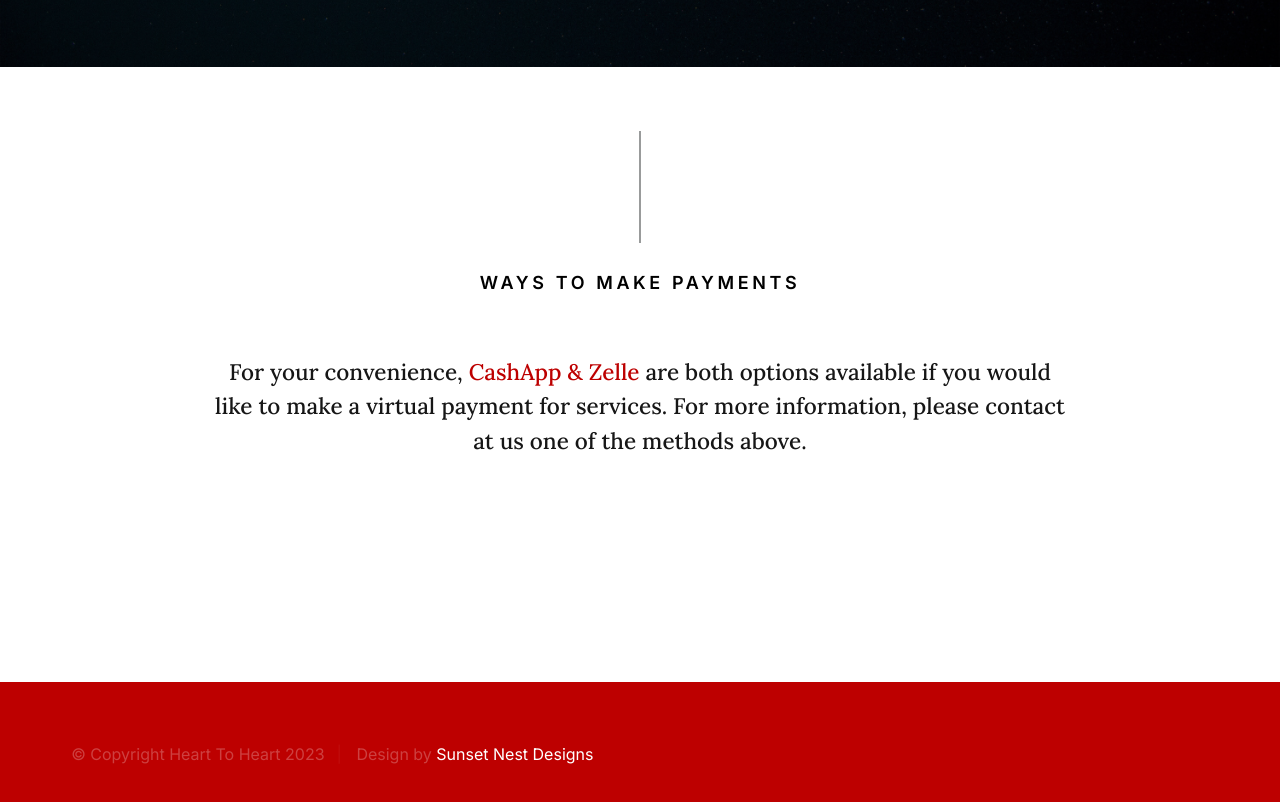
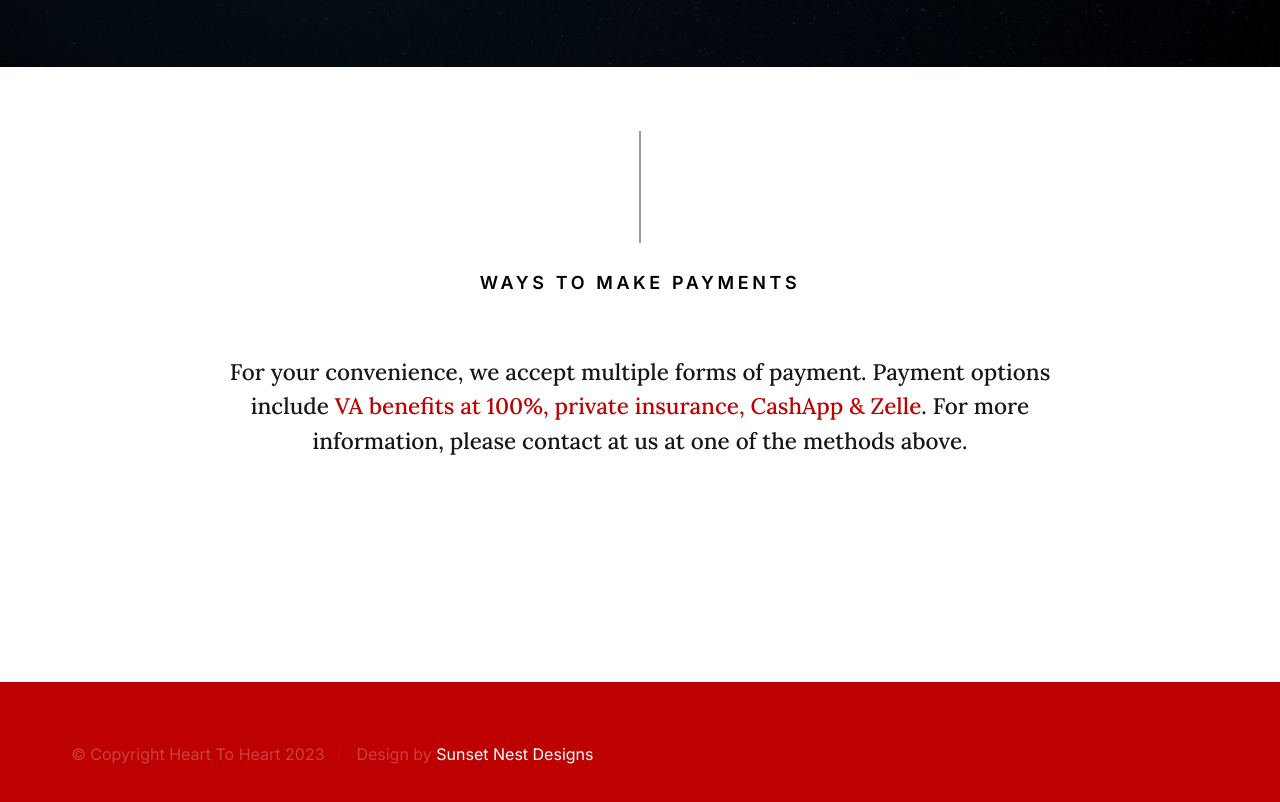
Before and after one commit to Dazjanae/hearttoheart, a plain HTML site: page index.html in a window 1280 px wide. Shown: the part 3153-3955 px from the top of the page. Drawn offline with Linux system fonts and the light colour scheme.

Commit message:
Update index.html

```diff
--- a/index.html
+++ b/index.html
@@ -233,7 +233,7 @@
                     <div class="column lg-12">
                         <h2 class="text-pretitle" data-animate-el>Ways To Make Payments</h2>
                         <p class="s-about__desc" data-animate-el>
-                            For your convenience, <span>CashApp & Zelle</span> are both options available if you would like to make a virtual payment for services. For more information, please contact at us one of the methods above.
+                            For your convenience, we accept multiple forms of payment. Payment options include <span>VA benefits at 100%, private insurance, CashApp & Zelle</span>. For more information, please contact at us at one of the methods above.
                         </p>
                     </div> <!-- end column  -->
                 </div> <!-- end s-about__content  -->
```
